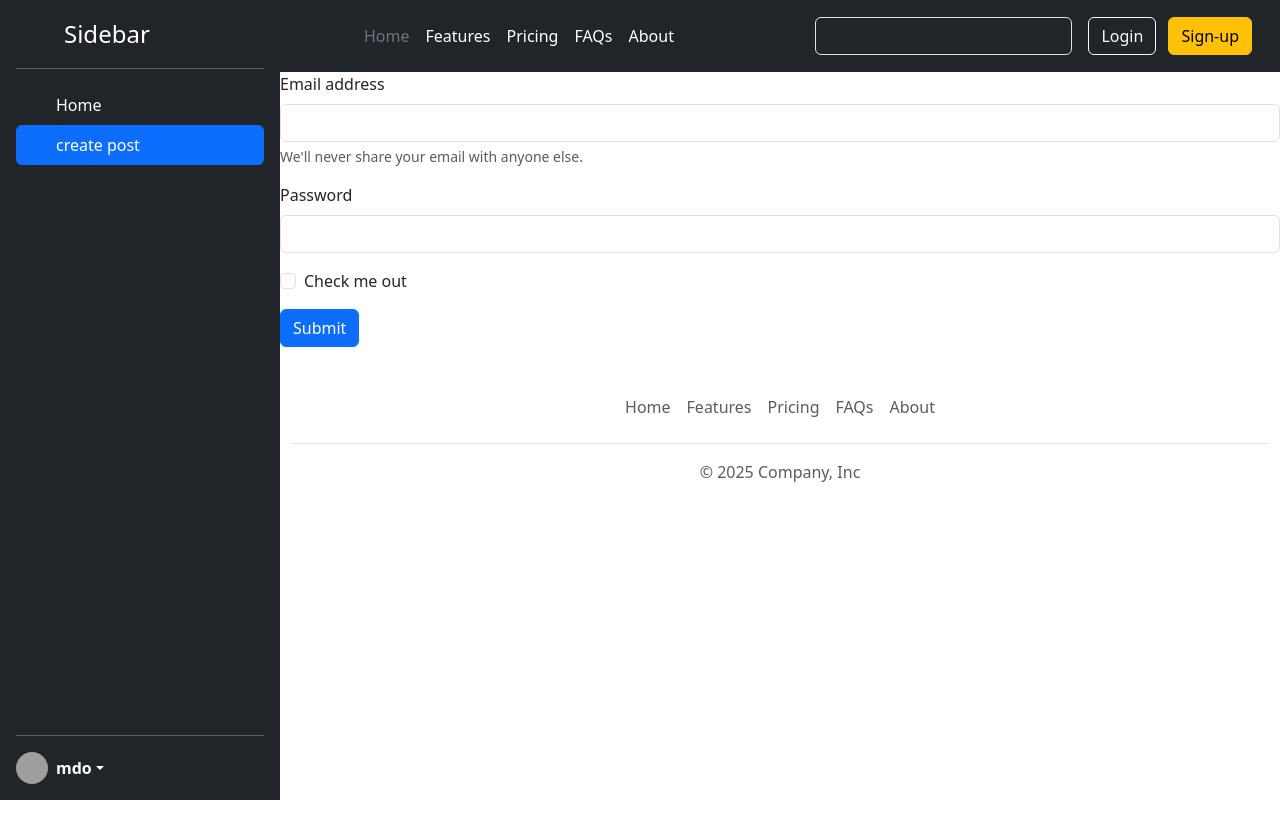
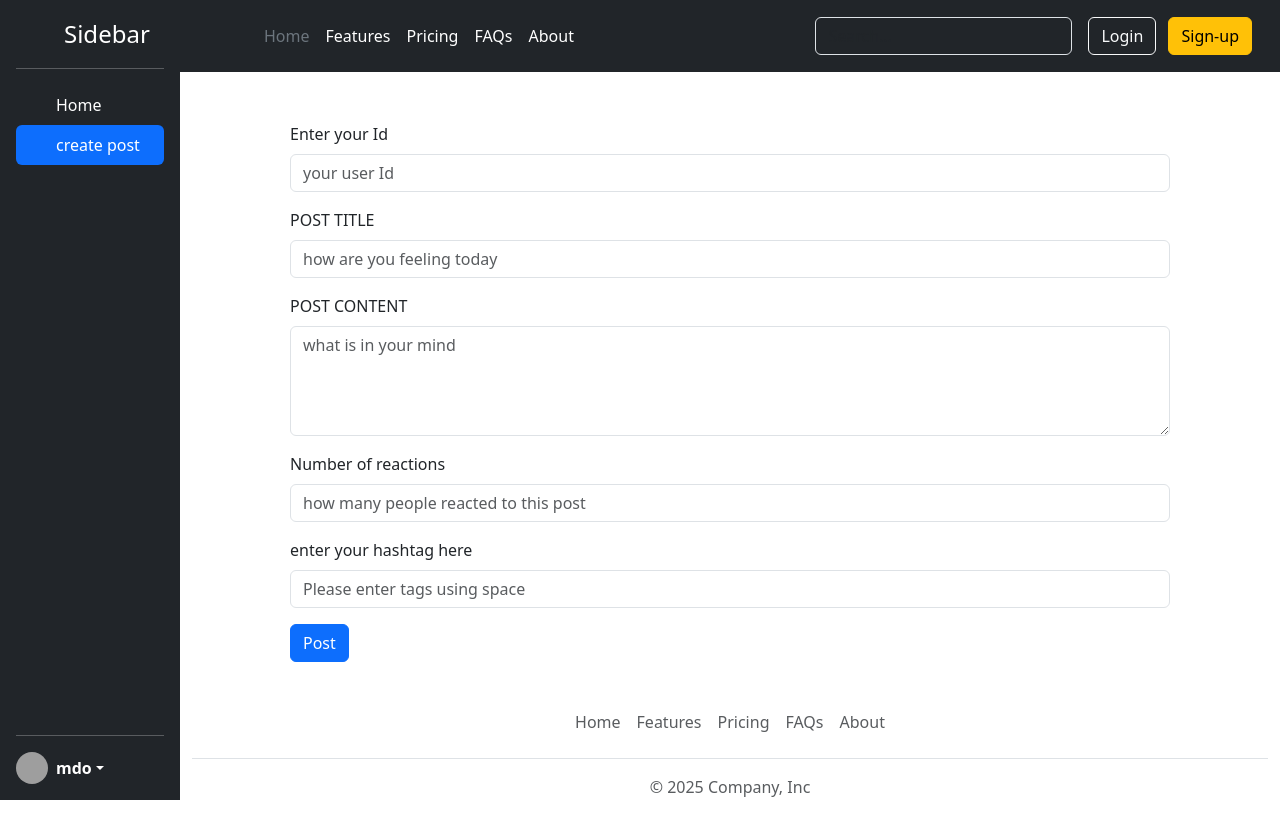
Before and after one commit to sachinsisondiya/react, a React (Vite) app in the folder projects/social_media/: page /create-post in a window 1280 px wide. Both pictures are taken after a click on the item "create post". Shown: the top 838 px of the page. Before the commit the page ends 800 px from the top, so only its background shows below. Built offline with nearby package versions, Linux system fonts and the light colour scheme; grey boxes are pictures that could not be loaded.

Commit message:
add post

```diff
--- a/projects/social_media/src/App.css
+++ b/projects/social_media/src/App.css
@@ -18,3 +18,8 @@
 .reactions{
   margin: 15px 0 0 0;
 }
+.create-post{
+  width:80%;
+  margin-top: 50px;
+  margin-left:10%;
+}
--- a/projects/social_media/src/components/Createpost.jsx
+++ b/projects/social_media/src/components/Createpost.jsx
@@ -1,19 +1,72 @@
+import { useContext, useRef } from "react";
+import {PostList} from "../store/post-list-store";
+
 function Createpost(){
-  return( <><form>
-  <div class="mb-3">
-    <label htmlfor="exampleInputEmail1" class="form-label">Email address</label>
-    <input type="email" class="form-control" id="exampleInputEmail1" aria-describedby="emailHelp"/>
-    <div id="emailHelp" class="form-text">We'll never share your email with anyone else.</div>
+  const {addPost}=useContext(PostList);
+
+  const userIdElement =useRef();
+  const postTitleElement =useRef();
+  const postBodyElement =useRef();
+  const raectionsElement =useRef();
+  const tagsElement =useRef();
+
+  const handleSubmit= (event) =>{
+     event.preventDefault();
+
+     const userId = userIdElement.current.value;
+     const postTitle= postTitleElement.current.value;
+     const postBody= postBodyElement.current.value;
+     const reactions = raectionsElement.current.value;
+     const tags= tagsElement.current.value.split(' ');
+
+     userIdElement.current.value="";
+     postTitleElement.current.value="";
+     postBodyElement.current.value="";
+     raectionsElement.current.value="";
+     tagsElement.current.value="";
+
+
+
+     addPost(userId , postTitle,postBody , reactions ,tags);
+
+  };
+
+
+  return( <><form className="create-post" onSubmit={handleSubmit}>
+    <div class="mb-3">
+    <label htmlfor="userId" class="form-label">Enter your Id</label>
+    <input type="text" class="form-control" id="userId"
+    ref={userIdElement}
+    placeholder="your user Id"/>
   </div>
   <div class="mb-3">
-    <label htmlfor="exampleInputPassword1" class="form-label">Password</label>
-    <input type="password" class="form-control" id="exampleInputPassword1"/>
+    <label htmlfor="title" class="form-label">POST TITLE</label>
+    <input type="text" class="form-control" id="title"
+    ref={postTitleElement}
+    placeholder="how are you feeling today"/>
   </div>
-  <div class="mb-3 form-check">
-    <input type="checkbox" class="form-check-input" id="exampleCheck1"/>
-    <label class="form-check-label" htmlfor="exampleCheck1">Check me out</label>
+  <div class="mb-3">
+    <label htmlfor="body" class="form-label">POST CONTENT</label>
+    <textarea type="text"
+    rows="4" class="form-control" id="title"
+    ref={postBodyElement}
+    placeholder="what is in your mind"/>
   </div>
-  <button type="submit" class="btn btn-primary">Submit</button>
+  <div class="mb-3">
+    <label htmlfor="reactions" class="form-label">Number of reactions</label>
+    <input type="text" class="form-control" id="reactions"
+    ref={raectionsElement}
+    placeholder="how many people reacted to this post"/>
+  </div>
+
+   <div class="mb-3">
+    <label htmlfor="tags" class="form-label">enter your hashtag here</label>
+    <input type="text" class="form-control" id="tag"
+    ref={tagsElement}
+    placeholder="Please enter tags using space"/>
+  </div>
+
+  <button type="submit" class="btn btn-primary">Post</button>
 </form>
 </>
 )
--- a/projects/social_media/src/components/Post.jsx
+++ b/projects/social_media/src/components/Post.jsx
@@ -11,7 +11,7 @@
             {post.title}
             <span className="position-absolute top-0 start-100 translate-middle badge rounded-pill bg-danger" onClick={()=> deletePost(post.id)}>
               <MdDelete />
-            </span> //11 : 08
+            </span>
           </h5>
           <p className="card-text">{post.body}</p>
           {post.tags.map((tag) => (
--- a/projects/social_media/src/components/Sidebar.jsx
+++ b/projects/social_media/src/components/Sidebar.jsx
@@ -5,7 +5,7 @@
     <>
       <div
         className="d-flex flex-column flex-shrink-0 p-3 text-bg-dark sidebar"
-        style={{width: "280px"}}
+        style={{width: "180px"}}
       >
         {" "}
         <a
--- a/projects/social_media/src/store/post-list-store.jsx
+++ b/projects/social_media/src/store/post-list-store.jsx
@@ -4,61 +4,78 @@
   postList: [],
   addPost: () => {},
   deletePost: () => {},
-
 });
 
-const postListReducer = (currPostList , action) => {
-  let newPostList= currPostList;
- if(action.type === "DELETE_POST"){
-    newPostList=currPostList.filter(
+const postListReducer = (currPostList, action) => {
+  let newPostList = currPostList;
+  if (action.type === "DELETE_POST") {
+    newPostList = currPostList.filter(
       (post) => post.id !== action.payload.postId
     );
+  } else if(action.type === "ADD_POST"){
+    newPostList = [action.payload, ...currPostList];
   }
   return newPostList;
-}
-const PostListProvider = ({children}) => {
-const [postList ,dispatchPostList]=useReducer(postListReducer,DEFAULT_POST_LIST);
+};
+const PostListProvider = ({ children }) => {
+  const [postList, dispatchPostList] = useReducer(
+    postListReducer,
+    DEFAULT_POST_LIST
+  );
 
-const addPost =() => {
-
-}
+  const addPost = (userId, postTitle, postBody, reactions, tags) => {
+    dispatchPostList({
+      type: "ADD_POST",
+      payload: {
+        id: Date.now() ,
+        title: postTitle,
+        body: postBody,
+        reaction:reactions,
+        userId:userId,
+        tags: tags,
+      },
+    });
+  };
 
   const deletePost = (postId) => {
     dispatchPostList({
       type: "DELETE_POST",
       payload: {
         postId,
-    }
+      },
     });
+  };
 
-}
-
-return (<PostList.Provider value={{
+  return (
+    <PostList.Provider
+      value={{
         postList,
         addPost,
         deletePost,
-}}>{children}
+      }}
+    >
+      {children}
     </PostList.Provider>
   );
 };
 
-const DEFAULT_POST_LIST = [{
-  id: '1',
-  title: 'going to chandigarh',
-  body: 'hi friends , i am going to chandigarh for my vacation . hope to enjoy a lot. Peace out',
+const DEFAULT_POST_LIST = [
+  {
+    id: "1",
+    title: "going to chandigarh",
+    body: "hi friends , i am going to chandigarh for my vacation . hope to enjoy a lot. Peace out",
     reaction: 80,
     userId: "user-9",
-  tags:['vacation','chandigarh','enjoy']
+    tags: ["vacation", "chandigarh", "enjoy"],
   },
   {
-  id: '2',
-  title: 'Pass ho gye',
-  body: '4 saal ki masti k baad bhi hogye pass. hard to believe',
+    id: "2",
+    title: "Pass ho gye",
+    body: "4 saal ki masti k baad bhi hogye pass. hard to believe",
     reaction: 23,
     userId: "user-12",
-  tags:['graduate','unbeleavable']
+    tags: ["graduate", "unbeleavable"],
   },
 ];
 
-
 export default PostListProvider;
```
Lines whose indentation alone changed are shown as unchanged.
